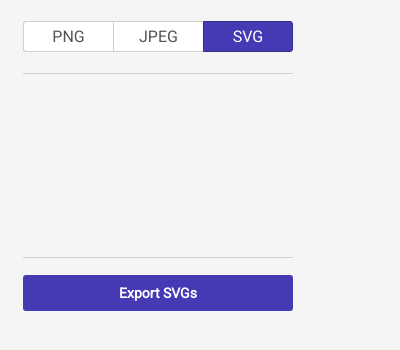
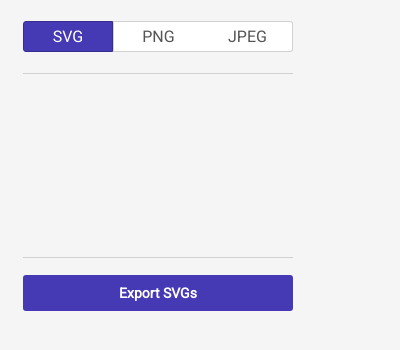
Before and after one commit to safidison/SVG-Export, a browser extension: page popup.html in a window 400 px wide. Both pictures are taken after a click on the element "SVG". Drawn offline with Linux system fonts and the light colour scheme.

Commit message:
Reordering format tabs & bug fix for checkboxes not working

```diff
--- a/popup.html
+++ b/popup.html
@@ -41,18 +41,18 @@
                 cursor:pointer;
             }
 
-            #settings > .img-type > #png {
+            #settings > .img-type > #svg {
                 border-right:0px;
                 border-top-left-radius: 3px;
                 border-bottom-left-radius: 3px;
             }
 
-            #settings > .img-type > #jpeg {
+            #settings > .img-type > #png {
                 border-left:1px solid #D1D1D1;
                 border-right:0px;
             }
 
-            #settings > .img-type > #svg {
+            #settings > .img-type > #jpeg {
                 border-left:0px;
                 border-top-right-radius: 3px;
                 border-bottom-right-radius: 3px;
@@ -250,9 +250,9 @@
         <div id="app-container">
             <div id="settings" class="png">
                 <div class="img-type">
-                    <div id="png" class="active">PNG</div>
+                    <div id="svg" class="active">SVG</div>
+                    <div id="png">PNG</div>
                     <div id="jpeg">JPEG</div>
-                    <div id="svg">SVG</div>
                 </div>
                 <div class="quality">
                     <input type="number" name="quality-val" id="quality-val" min="1" max="100" value="80"><label for="quality-val">Quality of JPEG</label>
--- a/popup.js
+++ b/popup.js
@@ -2,7 +2,7 @@
 // injected and returned its results
 
 var svgData = [],
-    imgType = "png",
+    imgType = "svg",
     jpegQuality = 0.8,
     svgList,
     convertionQueue = [];
@@ -42,7 +42,7 @@ function generateSVGList(action, imgData) {
     }
 
     if(action === "add") {
-      svgList.insertAdjacentHTML('beforeend', '<div id="image-'+imgData.id+'"><div class="img-container"><img src="'+iconImage+'" /></div><p>'+imageName+'</p><a href="'+hrefVal+'" download="'+imageName+'" class="download-link"><svg xmlns="http://www.w3.org/2000/svg" width="24" height="24" viewBox="0 0 24 24"><path d="M19 9h-4V3H9v6H5l7 7 7-7zM5 18v2h14v-2H5z" class="icon"/><path fill="none" d="M0 0h24v24H0z"/></svg></a><input type="checkbox" name="include-'+imgData.id+'" id="image-checkbox-'+imgData.id+'" checked="checked"/><label for="checkbox-'+imgData.id+'"><svg xmlns="http://www.w3.org/2000/svg" width="14" height="10" viewBox="0 0 14 10"><path fill="#fff" d="M5 10L0 5.19l1.4-1.34L5 7.31 12.6 0 14 1.35 5 10"/></svg></label></div>');
+      svgList.insertAdjacentHTML('beforeend', '<div id="image-'+imgData.id+'"><div class="img-container"><img src="'+iconImage+'" /></div><p>'+imageName+'</p><a href="'+hrefVal+'" download="'+imageName+'" class="download-link"><svg xmlns="http://www.w3.org/2000/svg" width="24" height="24" viewBox="0 0 24 24"><path d="M19 9h-4V3H9v6H5l7 7 7-7zM5 18v2h14v-2H5z" class="icon"/><path fill="none" d="M0 0h24v24H0z"/></svg></a><input type="checkbox" name="include-'+imgData.id+'" id="image-checkbox-'+imgData.id+'" checked="checked"/><label for="image-checkbox-'+imgData.id+'"><svg xmlns="http://www.w3.org/2000/svg" width="14" height="10" viewBox="0 0 14 10"><path fill="#fff" d="M5 10L0 5.19l1.4-1.34L5 7.31 12.6 0 14 1.35 5 10"/></svg></label></div>');
 
       if(convertionQueue.length > 0){
         var downloadLinks = document.getElementsByClassName('download-link');
```
Also changed, not shown: manifest.json.
